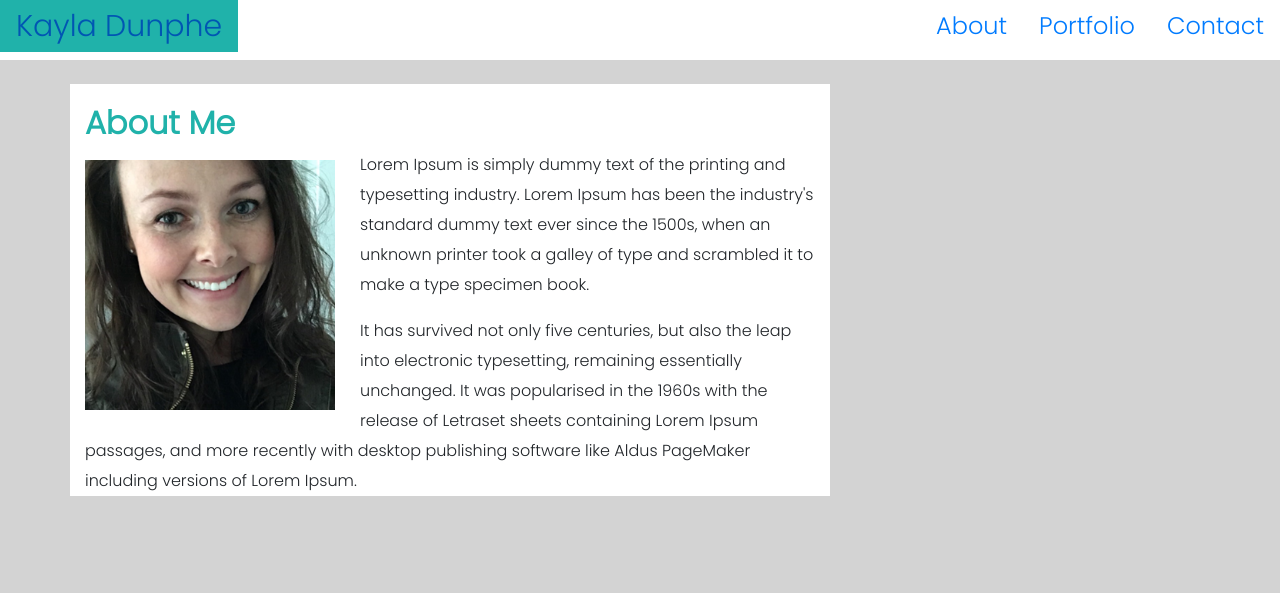
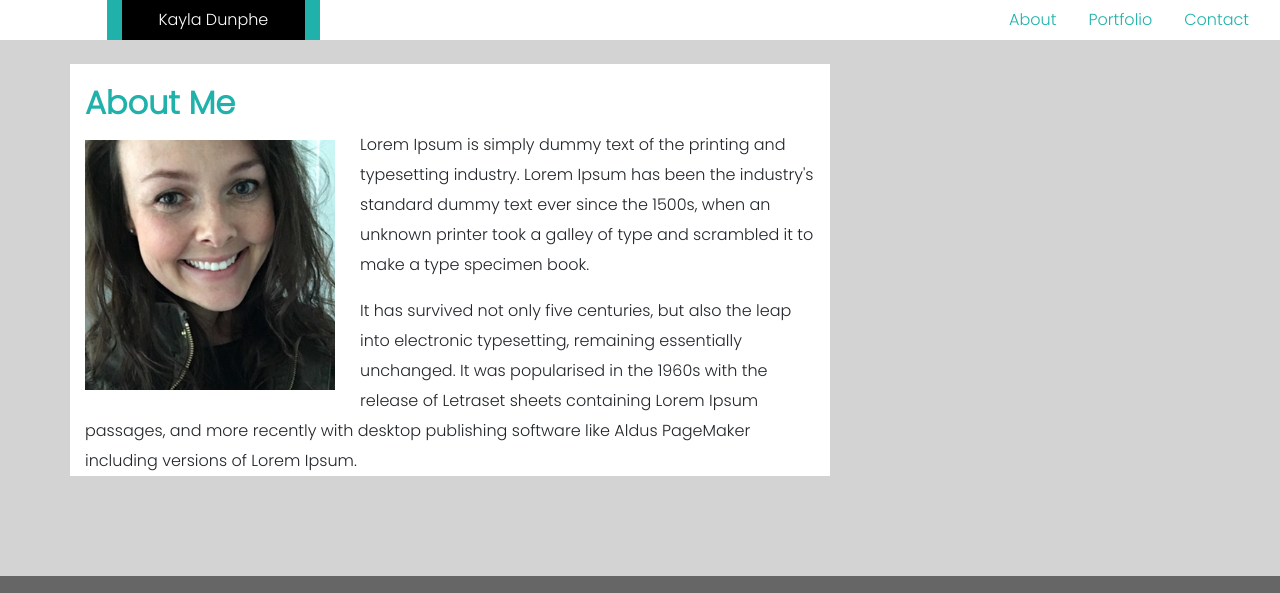
Before and after one commit to kdunphe/UNHBootcamp-02-responsive-portfolio, a plain HTML site: page index.html in a window 1280 px wide. Shown: the top 593 px of the page. Drawn offline with nearby package versions, Linux system fonts and the light colour scheme.

Commit message:
Nav 95% complete.

```diff
--- a/index.html
+++ b/index.html
@@ -13,17 +13,18 @@
 <body>
 
 
-<nav class="navigation">
+<nav class="navigation container-fluid">
   <div class="row">
-    <div class="col-sm-3">
-      <ul class="nav">
-        <li class="nav-item">
-          <h1><a class="nav-link" href="index.html">Kayla Dunphe</a></h1>
+    <div class="col-lg-1 col-md-0 col-sm-0"></div>
+    <div class="col-lg-2 col-md-3 col-sm-12">
+      <ul class="nav justify-content-md justify-content-center" style="background: #000;">
+        <li class="nav-item-header" style="background:#000;">
+          <a class="nav-link" href="index.html" style="color:#fff;">Kayla Dunphe</a>
         </li>
         </ul>
     </div>
-    <div class="col-sm-9">
-  <ul class="nav justify-content-end">
+    <div class="col-lg-9 col-md-9 col-sm-9">
+  <ul class="nav justify-content-md-end justify-content-center">
     <li class="nav-item">
       <a class="nav-link" href="index.html">About</a>
     </li>
@@ -37,41 +38,6 @@
     </div>
   </div>
 </nav>
-
-
-
-    <!-- <div class="container">
-        <div class="row">
-          <div class="col-7">
-              <h1>Kayla Dunphe</h1>
-          </div>
-          <div class="col-5">
-            <nav class="navbar navbar-light bg-light">
-                <a class="navbar-brand" href="#">Navbar</a>
-                <a class="navbar-brand" href="#">Navbar</a>
-                <a class="navbar-brand" href="#">Navbar</a>
-              </nav>
-
-
-            <nav class="navbar">
-                <div class="collapse navbar-collapse" id="navbarNav">
-                  <ul class="navbar-nav">
-                    <li class="nav-item active">
-                      <a class="nav-link" href="index.html">About</a>
-                    </li>
-                    <li class="nav-item">
-                      <a class="nav-link" href="portfolio.html">Portfolio</a>
-                    </li>
-                    <li class="nav-item">
-                      <a class="nav-link" href="contact.html">Contact</a>
-                    </li>
-                  </ul>
-                </div>
-              </nav>
-          </div>
-        </div>
-      </div> -->
-
 
 
 <!-- CURRENT NAV:
--- a/style.css
+++ b/style.css
@@ -39,18 +39,21 @@ h2 {
 /* NAVIGATION */
 .navigation {
     background: white;
-    font-size: 24px;
+    font-size: 16px;
 }
 
-.navbar-brand {
-    background: lightseagreen;
-    padding: 10px;
+.nav-item-header {
+    background-color: lightseagreen;
 }
 
-.navbar-nav {
-    justify-content: right;
+.nav-link {
+    color: lightseagreen;
+    text-decoration: none;
 }
 
+.col-sm-12 {
+    background: lightseagreen;
+}
 
 /* CARD */
 /* .card {
```
